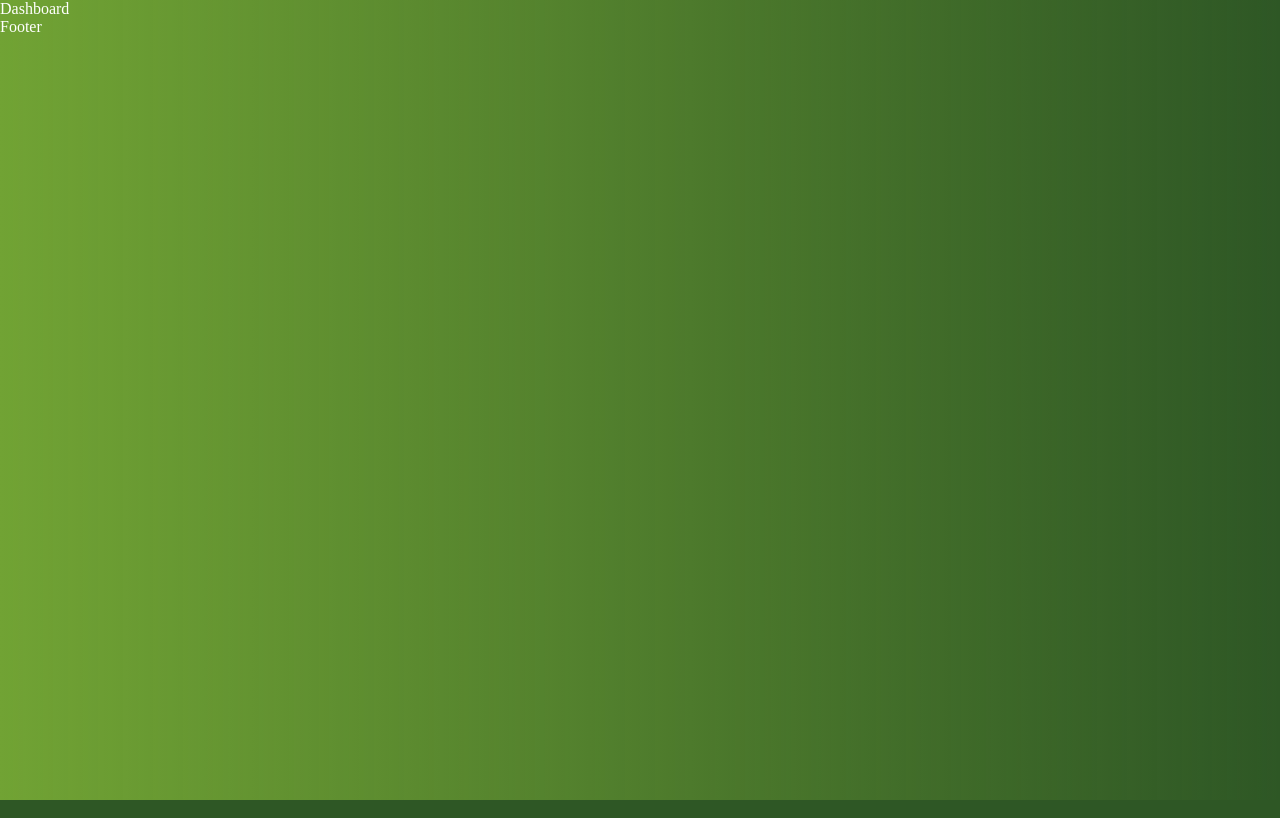
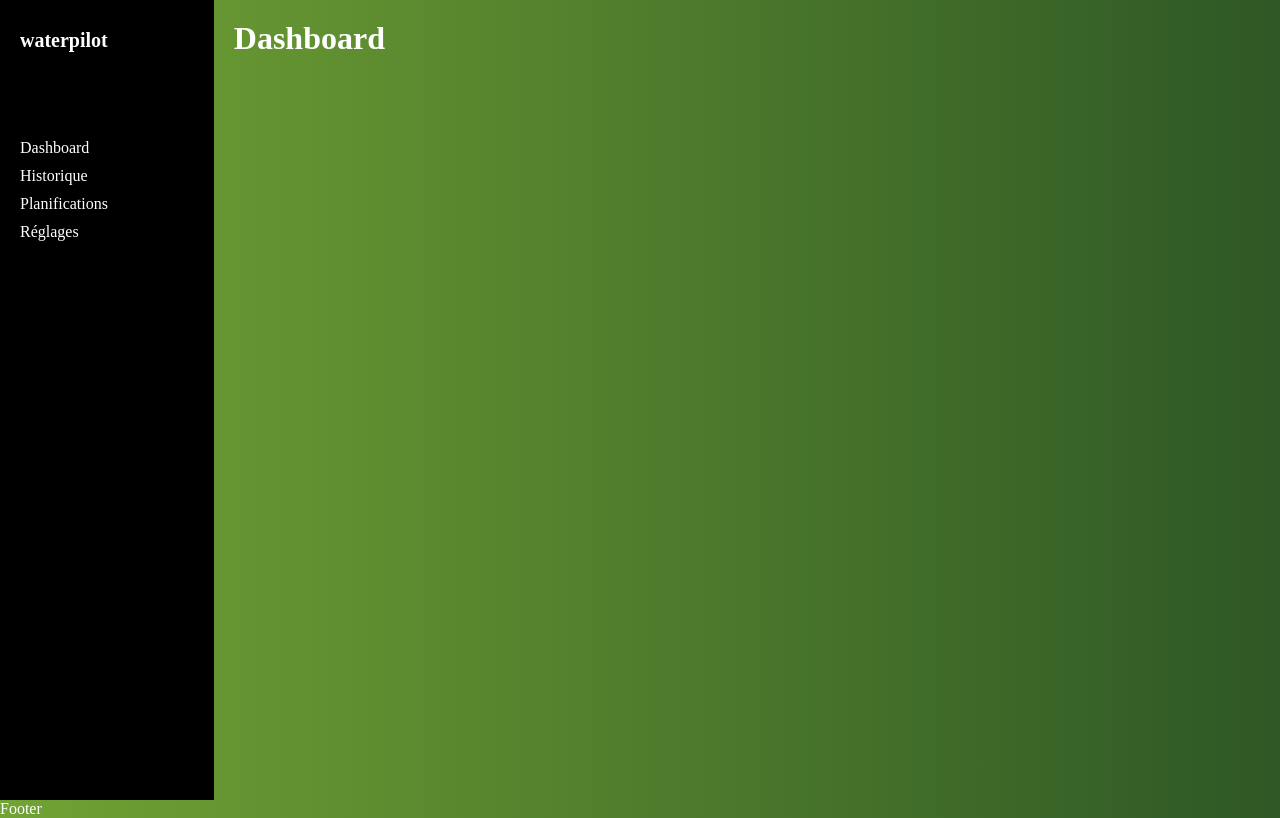
Before and after one commit to itsme-Alex/smartgarden-next-app, a Next.js app: page /dashboard in a window 1280 px wide. Built offline with nearby package versions, Linux system fonts and the light colour scheme.

Commit message:
feat(app): creating dashboard structure and sidebar

```diff
--- /dev/null
+++ b/app/dashboard/layout.js
@@ -0,0 +1,9 @@
+import Sidebar from "@/components/dashboard/sidebar";
+export default function DashboardLayout({ children }) {
+    return (
+        <div style={{display: "flex", flexDirection:"row"}}>
+            <Sidebar/>
+            {children}
+        </div>
+    );
+}
--- a/app/dashboard/page.js
+++ b/app/dashboard/page.js
@@ -1,5 +1,15 @@
+import styles
+    from '@/styles/dashboard/page.module.scss';
 export default function Dashboard() {
     return (
-        <p>Dashboard</p>
+        <div
+            className={styles.page}>
+            <div
+                className={styles.pageHeader}>
+                <h1>Dashboard</h1>
+            </div>
+            <div className={styles.mainContainer}>
+            </div>
+        </div>
     )
 }
--- /dev/null
+++ b/components/dashboard/Sidebar.js
@@ -0,0 +1,42 @@
+import React from 'react';
+import Link from 'next/link';
+import styles from '@/styles/dashboard/sidebar.module.scss';
+
+const Sidebar = () => {
+    const sidebarData = [
+        {
+            name: 'Dashboard',
+            path: '/dashboard',
+        },
+        {
+            name: 'Historique',
+            path: '/dashboard/history',
+        },
+        {
+            name: 'Planifications',
+            path: '/dashboard/schedules',
+        },
+        {
+            name: 'Réglages',
+            path: '/dashboard/settings',
+        },
+    ];
+    return (
+        <div className={styles.sidebar}>
+            <div className={styles.logo}>
+                <Link href="/dashboard">
+                    waterpilot
+                </Link>
+            </div>
+            <ul className={styles.navItems}>
+                {sidebarData.map((item) => (
+                    <li key={item.path}>
+                        <Link href={item.path}>{item.name}</Link>
+                    </li>
+                ))}
+            </ul>
+        </div>
+    );
+};
+
+export default Sidebar;
--- /dev/null
+++ b/styles/dashboard/layout.scss
@@ -0,0 +1,4 @@
+.dashboardLayout {
+  display: flex;
+  flex-direction:row;
+}
--- /dev/null
+++ b/styles/dashboard/page.module.scss
@@ -0,0 +1,15 @@
+.page {
+  padding: 20px;
+  height: auto;
+  width: 100%;
+}
+
+.pageHeader {
+  display: flex;
+  justify-content: space-between;
+  align-items: center;
+  margin-bottom: 20px;
+}
+
+.mainContainer {
+}
--- /dev/null
+++ b/styles/dashboard/sidebar.module.scss
@@ -0,0 +1,38 @@
+.sidebar {
+  width: 250px;
+  height: 100vh;
+  background-color: black;
+  padding: 20px;
+  color: white;
+}
+
+.logo {
+  padding-top: 5%;
+  margin-bottom: 50%;
+
+  a {
+    color: white;
+    text-decoration: none;
+    font-weight: bold;
+    font-size: 20px;
+  }
+}
+
+.navItems {
+  list-style: none;
+  padding: 0;
+  margin: 0;
+
+  li {
+    margin-bottom: 10px;
+
+    a {
+      color: white;
+      text-decoration: none;
+
+      &:hover {
+        color: green;
+      }
+    }
+  }
+}
```
Also changed, not shown: app/dashboard/history/page.js (added, +8 -0 lines), app/dashboard/schedules/page.js (added, +7 -0 lines), app/dashboard/settings/page.js (added, +7 -0 lines).
